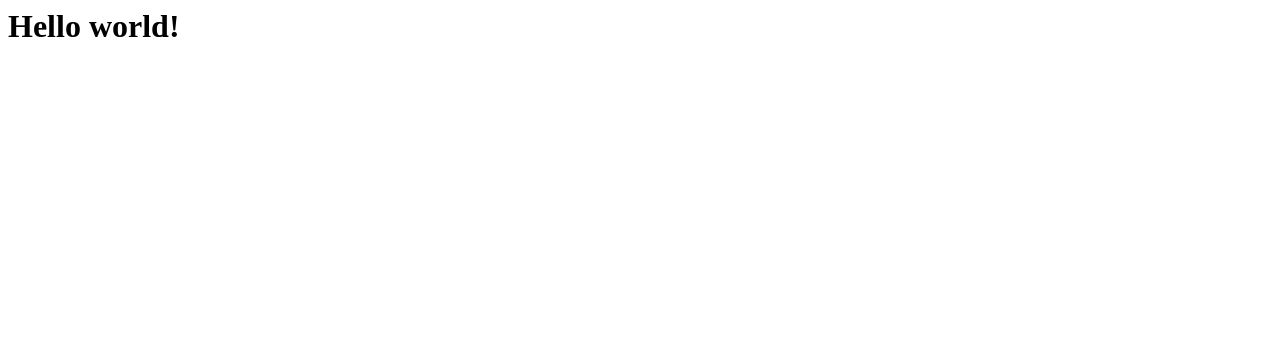
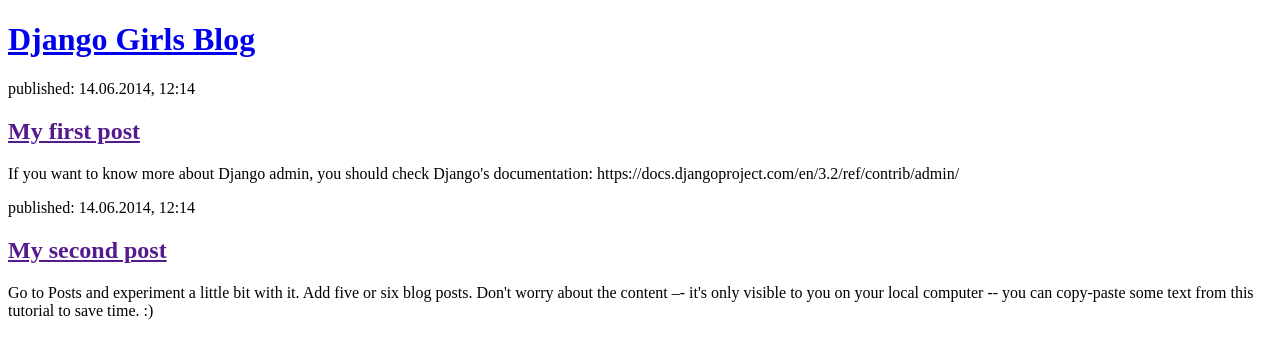
Before and after one commit to savya-ad/my-first-blog, a Django app: page / in a window 1280 px wide. Before the commit the part shown is almost empty. Shown: the top 359 px of the page. Run offline with Django 4.2, Linux system fonts and the light colour scheme.

Commit message:
Changed the HTML for the site.

```diff
--- /dev/null
+++ b/blogs/templates/blogs/post_list.html
@@ -0,0 +1,23 @@
+<!DOCTYPE html>
+<html>
+    <head>
+        <title>Django Girls blog</title>
+    </head>
+    <body>
+        <header>
+            <h1><a href="/">Django Girls Blog</a></h1>
+        </header>
+
+        <article>
+            <time>published: 14.06.2014, 12:14</time>
+            <h2><a href="">My first post</a></h2>
+            <p>If you want to know more about Django admin, you should check Django's documentation: https://docs.djangoproject.com/en/3.2/ref/contrib/admin/</p>
+        </article>
+
+        <article>
+            <time>published: 14.06.2014, 12:14</time>
+            <h2><a href="">My second post</a></h2>
+            <p>Go to Posts and experiment a little bit with it. Add five or six blog posts. Don't worry about the content –- it's only visible to you on your local computer -- you can copy-paste some text from this tutorial to save time. :)</p>
+        </article>
+    </body>
+</html>
--- a/blogs/urls.py
+++ b/blogs/urls.py
@@ -1,5 +1,8 @@
 from django.urls import path
 from . import views
+# urlpatterns = [
+#     path('',views.home, name="home"),
+# ]
 urlpatterns = [
-    path('',views.home, name="home"),
+    path('', views.post_list, name='post_list'),
 ]
--- a/blogs/views.py
+++ b/blogs/views.py
@@ -1,4 +1,7 @@
 from django.shortcuts import render
 
-def home(request):
-	return render(request, 'home.html', {})
+# def home(request):
+# 	return render(request, 'home.html', {})
+
+def post_list(request):
+    return render(request, 'blogs/post_list.html', {})
```
Also changed, not shown: blogs/templates/home.html (line endings or trailing spaces).
